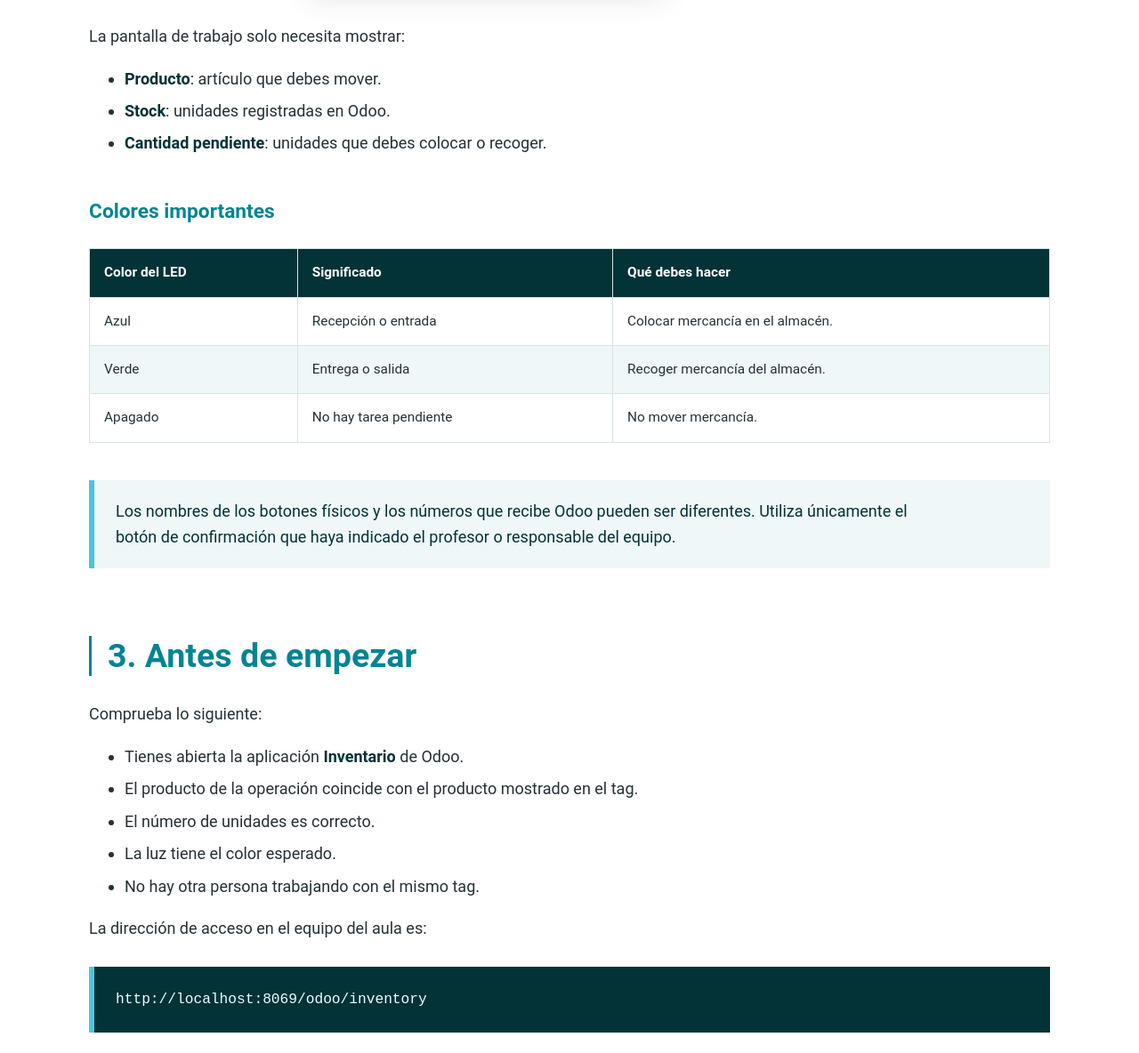
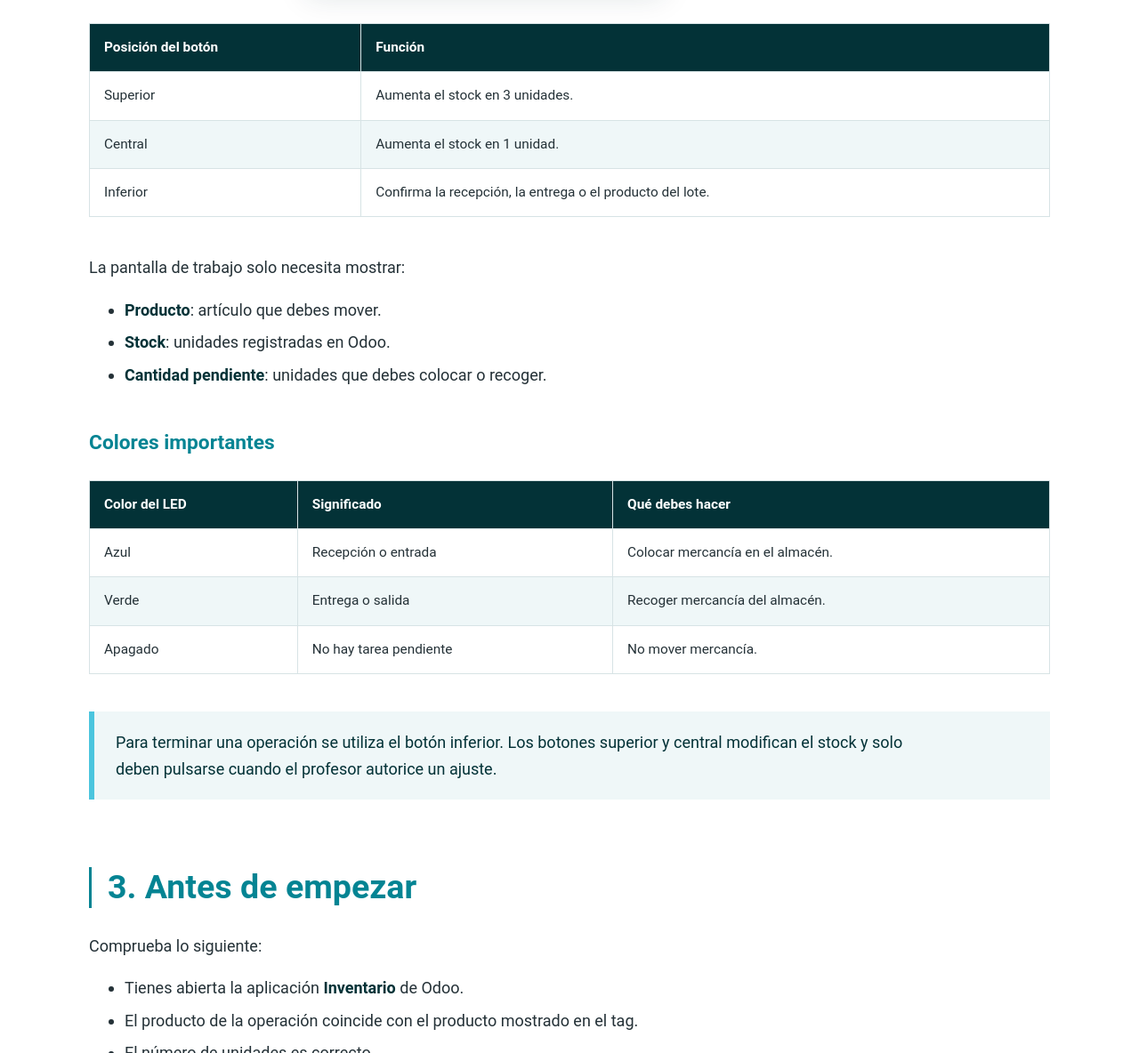
Before and after one commit to anderfrago/pick2light, a Jekyll site: the page built from docs/index.md, in a window 1280 px wide and 1400 px high, scrolled down 1902 px. Shown: the part 216-1400 px from the top of the window at 89% size. Built offline with Jekyll 4.4.1, drawn with Linux system fonts in a browser that asks for light colours; some of the changed text lies outside the part shown.

```diff
--- a/docs/index.md
+++ b/docs/index.md
@@ -38,6 +38,12 @@ El tag tiene una pantalla, un LED RGB y tres botones físicos:
 
 ![Partes del tag Pick-to-Light](images/15-esquema-botones-tag-real.png)
 
+| Posición del botón | Función |
+|---|---|
+| Superior | Aumenta el stock en 3 unidades. |
+| Central | Aumenta el stock en 1 unidad. |
+| Inferior | Confirma la recepción, la entrega o el producto del lote. |
+
 La pantalla de trabajo solo necesita mostrar:
 
 - **Producto**: artículo que debes mover.
@@ -52,7 +58,7 @@ La pantalla de trabajo solo necesita mostrar:
 | Verde | Entrega o salida | Recoger mercancía del almacén. |
 | Apagado | No hay tarea pendiente | No mover mercancía. |
 
-> Los nombres de los botones físicos y los números que recibe Odoo pueden ser diferentes. Utiliza únicamente el botón de confirmación que haya indicado el profesor o responsable del equipo.
+> Para terminar una operación se utiliza el botón inferior. Los botones superior y central modifican el stock y solo deben pulsarse cuando el profesor autorice un ajuste.
 
 ## 3. Antes de empezar
 
@@ -115,7 +121,7 @@ Una recepción significa que llega mercancía y hay que **colocarla en el almac
 3. Lee la **cantidad pendiente**. En las recepciones aparece con signo negativo; por ejemplo, `-10` significa colocar 10 unidades.
 4. Cuenta y coloca las unidades.
 5. Vuelve a contarlas antes de confirmar.
-6. Pulsa una sola vez el botón de confirmación indicado por el profesor.
+6. Pulsa una sola vez el **botón inferior** para confirmar.
 7. Comprueba que la cantidad queda a cero y que el LED se apaga.
 
 ![Tag durante una recepción](images/13-mockup-tag-recepcion-real.png)
@@ -142,7 +148,7 @@ Una entrega significa que la mercancía sale y hay que **recogerla del almacén*
 3. Lee la cantidad pendiente.
 4. Cuenta y retira esa cantidad.
 5. Vuelve a contar antes de confirmar.
-6. Pulsa una sola vez el botón de confirmación indicado por el profesor.
+6. Pulsa una sola vez el **botón inferior** para confirmar.
 7. Comprueba que la cantidad queda a cero y que el LED se apaga.
 
 ![Tag durante una entrega](images/14-mockup-tag-entrega-real.png)
```
Also changed, not shown: docs/admin.md (+16 -17 lines), 1 other file.
